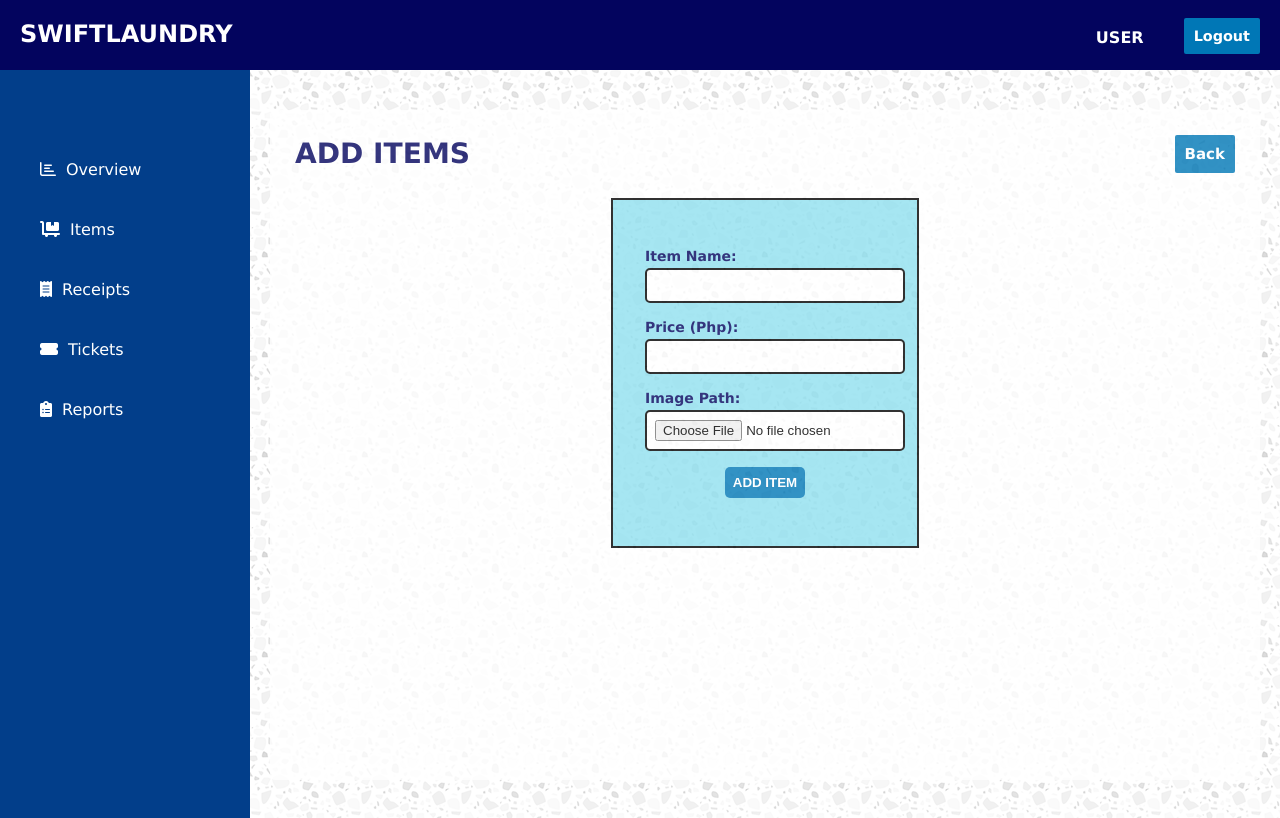
After one commit to Mendeir/SwiftLaundry, a PHP site: page /add_item.php in a window 1280 px wide. The commit adds this page. Run offline with PHP 8.4, Linux system fonts and the light colour scheme.

Commit message:
Implement add_item button

```diff
--- /dev/null
+++ b/add_item.php
@@ -0,0 +1,40 @@
+<!DOCTYPE html>
+<html lang="en">
+<head>
+    <?php include_once("inc/head.inc") ?>
+</head>
+<body>
+    <?php include_once("inc/header.inc") ?>
+
+    <section>
+        <div class="content">
+            <div class="section-name">
+                    <h3>Add Items</h3>
+                </div>
+                <div class="add-item">
+                    <a href="dashboard_items.php" class="add-item-button">Back</a>
+                </div>
+
+            <div class="content-items">
+                <form action="dashboard_items.php" class="add-item-form">
+                    <label for="item-name"> Item Name: </label>
+                    <input type="text" id="item-name" name="item-name" required>
+
+                    <label for="price"> Price (Php): </label>
+                    <input type="number" id="price" name="price" min="0.00" max="10000.00" step="5" required>
+
+                    <label for="image-path"> Image Path: </label>
+                    <input type="file" id="image-path" name="image-path" accept="image/png, image/jpeg" required>
+
+                    <input type="submit" id="add-item-button" name="submit" value="Add Item">
+                </form>
+            </div>
+        </div>
+
+
+
+    </section>
+
+
+</body>
+</html>
--- a/css/dashboard_style.css
+++ b/css/dashboard_style.css
@@ -172,3 +172,45 @@ section .content-items {
     font-weight: bold;
     color: #023E8A;
 }
+
+.add-item-form {
+    margin: 2rem auto;
+    max-width: 25%;
+    background-color: #90E0EF;
+    margin: 2rem auto;
+    border: 2px solid;
+    padding: 2rem;
+  }
+
+.add-item-form label {
+    display: block;
+    padding: 1rem 0 .25rem;
+    text-transform: capitalize;
+    color: #03045E;
+    font-weight: bold;
+}
+
+.add-item-form input {
+    display: block;
+    width: 100%;
+    border: 2px solid;
+    padding: .5rem;
+    border-radius: 5px;
+    background-color: #FFF;
+}
+
+#add-item-button {
+    border: 0;
+    background: #0077B6;
+    padding: .5rem;
+    color: #FFF;
+    margin: 1rem auto;
+    width: auto;
+    text-transform: uppercase;
+    cursor: pointer;
+    font-weight: bold;
+}
+
+#add-item-button:hover {
+    background: #023E8A;
+}
--- a/dashboard_items.php
+++ b/dashboard_items.php
@@ -13,7 +13,7 @@
                     <h3>ITEMS</h3>
                 </div>
                 <div class="add-item">
-                    <a href="#" class="add-item-button">Add Item +</a>
+                    <a href="add_item.php" class="add-item-button">Add Item +</a>
                 </div>
 
             </div>
```
